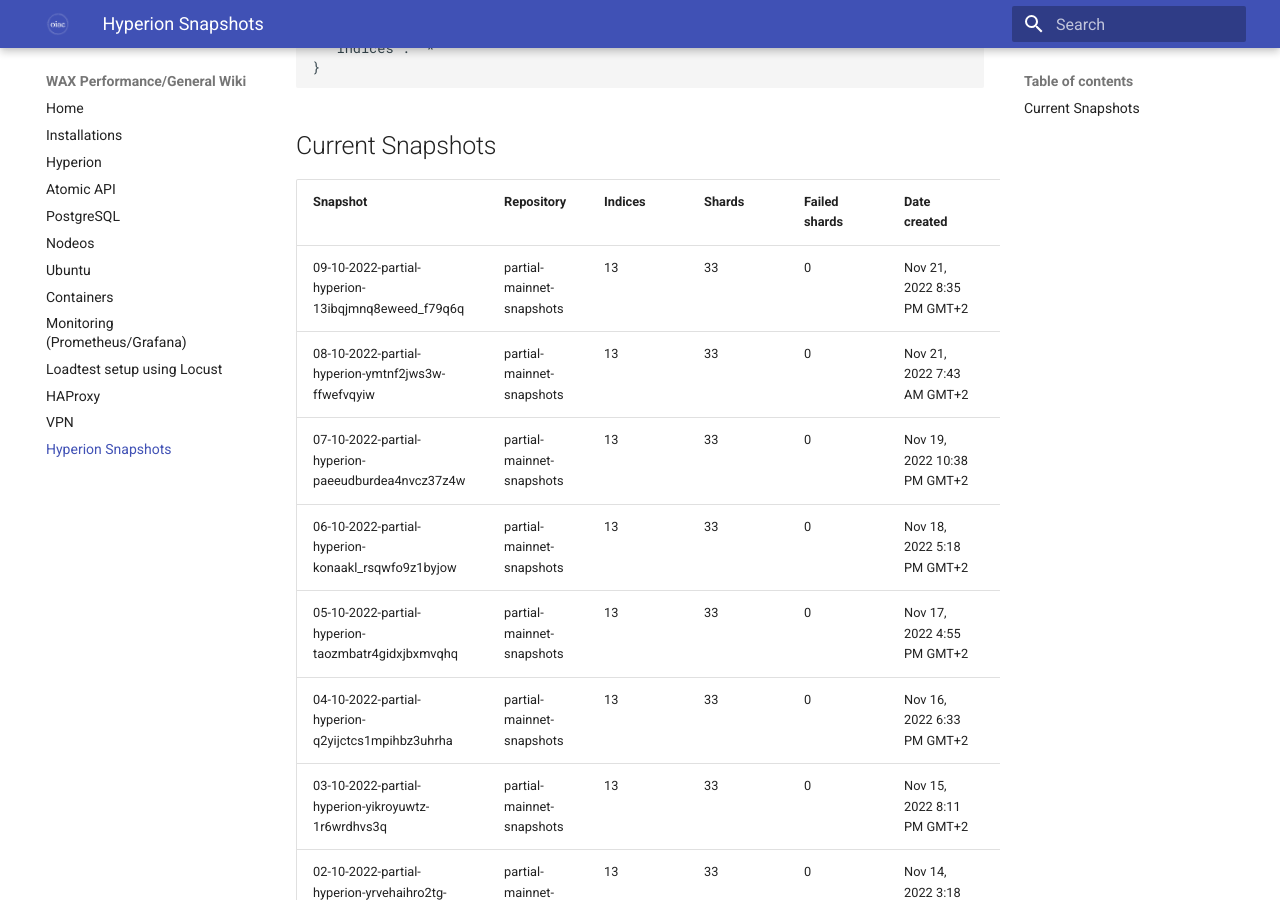
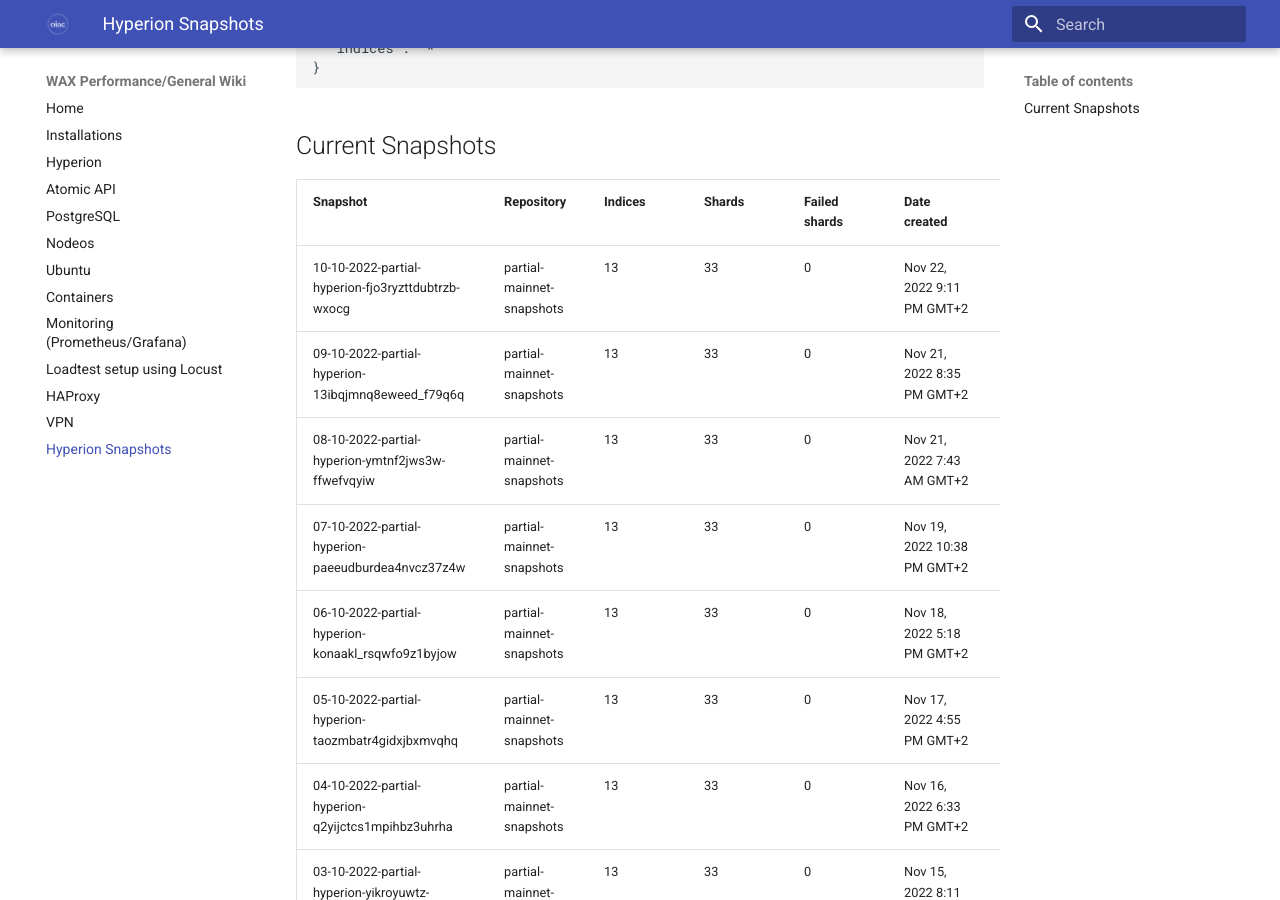
Before and after one commit to oneinacillian/wiki, an MkDocs documentation site: the page built from docs/snapshots.md, in a window 1280 px wide and 900 px high, scrolled down 2022 px. Built offline with MkDocs 1.6.1 and Material for MkDocs 9.7.7, drawn with Linux system fonts in a browser that asks for light colours.

Commit message:
add snapshot for 10/10/2022

```diff
--- a/docs/snapshots.md
+++ b/docs/snapshots.md
@@ -60,6 +60,7 @@
 
 | Snapshot                                           | Repository                | Indices | Shards | Failed shards | Date created                | Duration |
 |----------------------------------------------------|---------------------------|---------|--------|---------------|-----------------------------|----------|
+| 10-10-2022-partial-hyperion-fjo3ryzttdubtrzb-wxocg | partial-mainnet-snapshots | 13      | 33     | 0             | Nov 22, 2022 9:11 PM GMT+2  | 32s      |
 | 09-10-2022-partial-hyperion-13ibqjmnq8eweed_f79q6q | partial-mainnet-snapshots | 13      | 33     | 0             | Nov 21, 2022 8:35 PM GMT+2  | 15s      |
 | 08-10-2022-partial-hyperion-ymtnf2jws3w-ffwefvqyiw | partial-mainnet-snapshots | 13      | 33     | 0             | Nov 21, 2022 7:43 AM GMT+2  | 22s      |
 | 07-10-2022-partial-hyperion-paeeudburdea4nvcz37z4w | partial-mainnet-snapshots | 13      | 33     | 0             | Nov 19, 2022 10:38 PM GMT+2 | 31s      |
```
